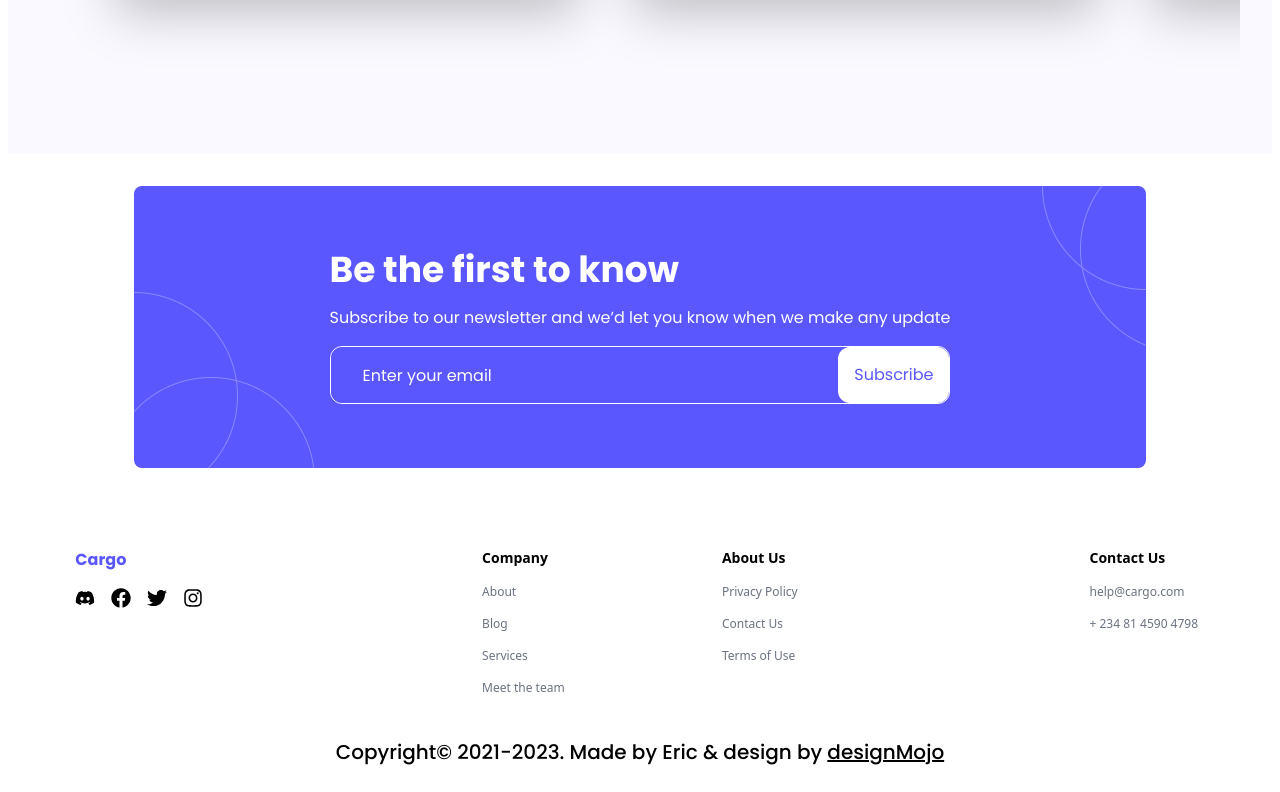
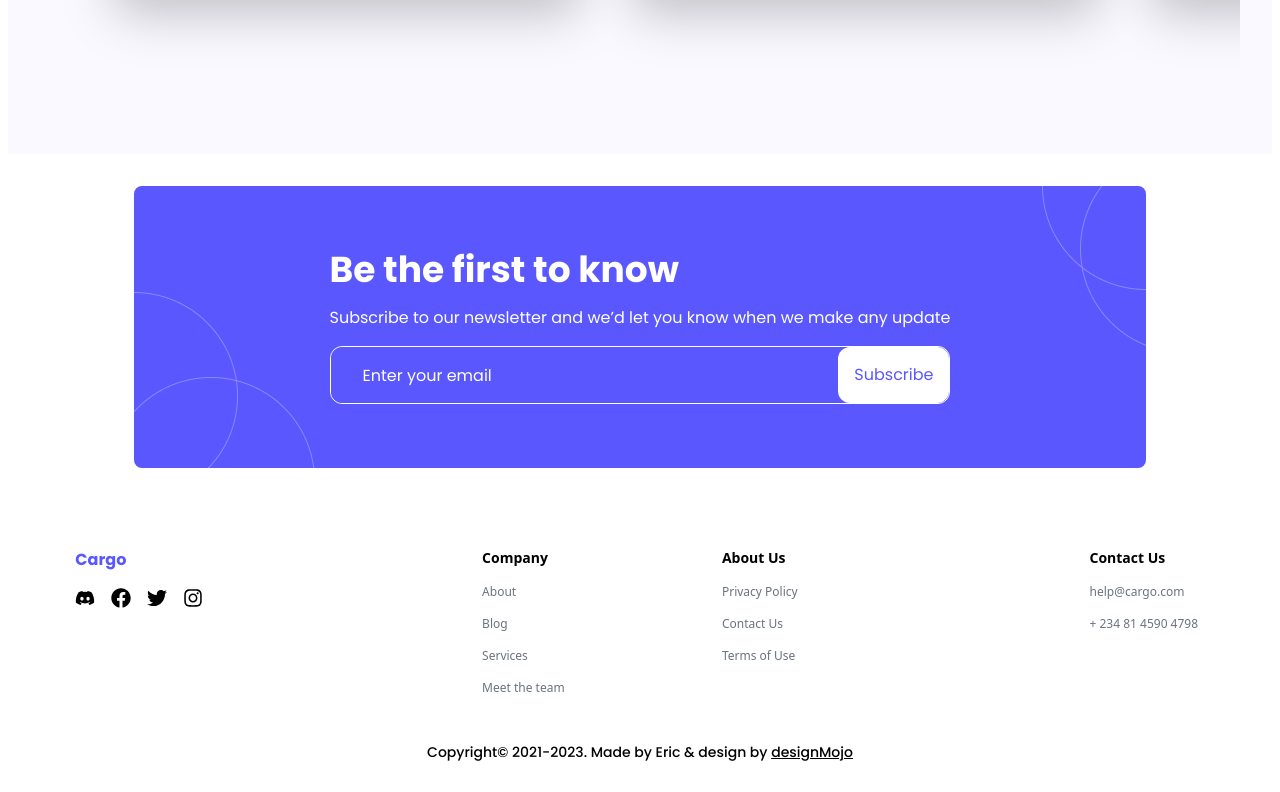
Before and after one commit to thamesblanq/cargo_site, a React (Vite) app: page / in a window 1280 px wide. Shown: the part 4385-5177 px from the top of the page. Built offline with nearby package versions, Linux system fonts and the light colour scheme.

Commit message:
modified footer and reviews

```diff
--- a/src/component/Card.jsx
+++ b/src/component/Card.jsx
@@ -95,7 +95,7 @@ const Card = () => {
 
   return (
     <div className="carousel w-full mt-8 h-[90vh] md:h-[55vh]">
-        <ul className="grid grid-flow-col md:grid-rows-1 overflow-x-auto h-full justify-start w-full gap-8 px-8 md:px-16 scrollbar-hide scroll-smooth py-16" ref={content}>
+        <ul className="grid grid-flow-col md:grid-rows-1 overflow-x-auto h-full justify-start w-full gap-8 px-20 md:px-16 scrollbar-hide scroll-smooth py-16" ref={content}>
             {obj.map(item => <li key={item.id} className="overflow-clip grid md:grid-cols-2 w-[54vw] md:w-[38vw] h-auto md:h-[220px] rounded-xl hover:skew-y-3 cursor-pointer duration-500 ease-in-out shadow-2xl">
                 <div className="h-full">
                     <img src={item.img} className="block object-cover"></img>
--- a/src/component/Footer.jsx
+++ b/src/component/Footer.jsx
@@ -58,7 +58,7 @@ const Footer = () => {
 
 
         <div className="flex items-center justify-center w-full h-[10vh] px-4">
-            <p className="text-black font-medium font-poppins text-xs md:text-xl">Copyright&copy; 2021-{year}. Made by Eric & design by <a href="https://www.behance.net/heritageatiba" className="underline">designMojo</a></p>
+            <p className="text-black font-medium font-poppins text-xs md:text-sm">Copyright&copy; 2021-{year}. Made by Eric & design by <a href="https://www.behance.net/heritageatiba" className="underline">designMojo</a></p>
         </div>
 
 
```
